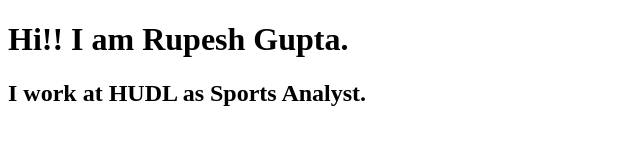
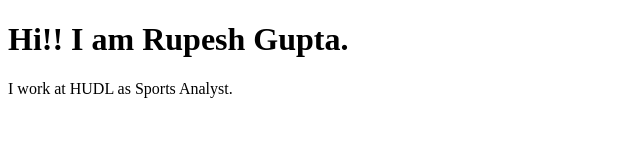
Before and after one commit to rupeshgupta369/studentNameSite, a plain HTML site: page index.html in a window 1280 px wide. Shown: the whole page, without its empty margins (0-640 px from the left). Drawn offline with Linux system fonts and the light colour scheme.

Commit message:
Update index.html

```diff
--- a/index.html
+++ b/index.html
@@ -7,6 +7,6 @@
 </head>
 <body>
    <h1>Hi!! I am Rupesh Gupta.</h1>
-   <h2>I work at HUDL as Sports Analyst.</h2>
+   <p>I work at HUDL as Sports Analyst.</p>
 </body>
 </html>
```
